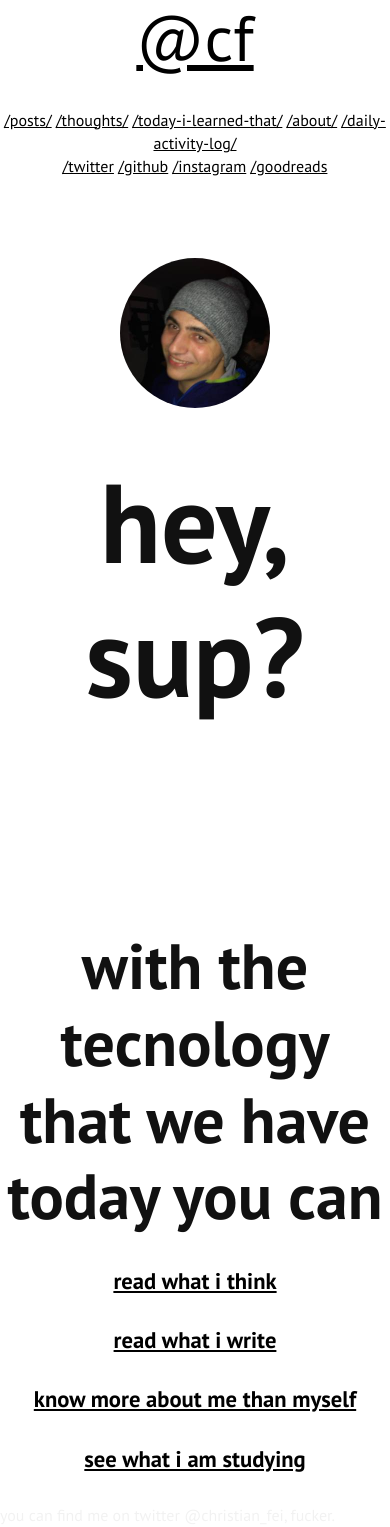
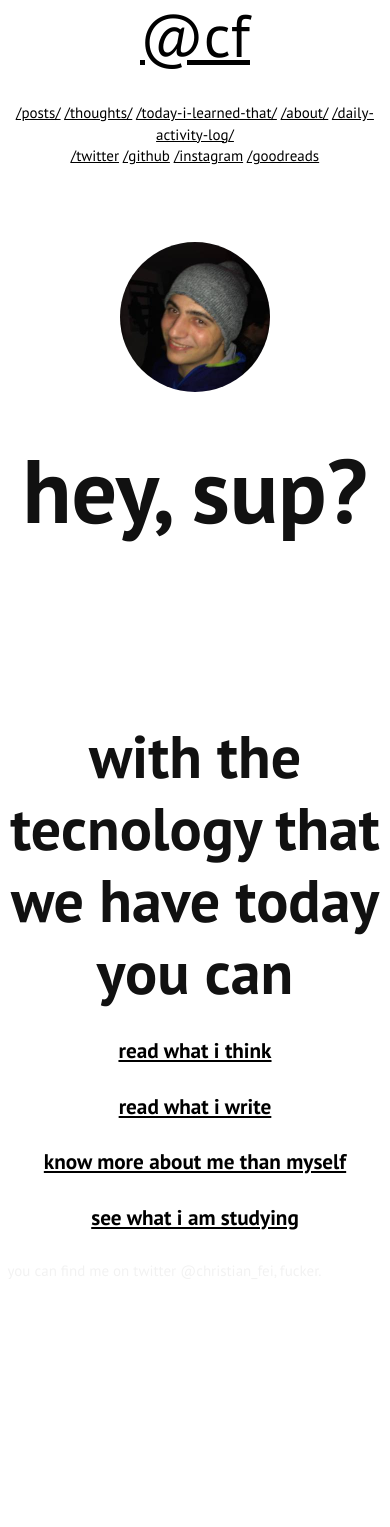
Before and after one commit to christian-fei/christian-fei.github.io-pandoc, a Jekyll site: the page built from index.html, in a window 390 px wide. Built offline with Jekyll 4.4.1, drawn with Linux system fonts in a browser that asks for light colours; Markdown is read by kramdown in place of the engine named in the settings; after the commit the page ends 1282 px from its top, so only the background shows below that.

Commit message:
more resp typography

```diff
--- a/assets/css/main.css
+++ b/assets/css/main.css
@@ -1,12 +1,15 @@
-html {font-size: 1em;}
+html {font-size: 16px;}
 
 body {
   font-family: 'PT Sans', 'Ubuntu', sans-serif;
-  font-size: 16px;
+  font-size: 1em;
   font-weight: 400;
   line-height: 1.45;
   color: #333;
+  padding-left: 0.5em;
+  padding-right: 0.5em;
 }
+
 
 p {margin-bottom: 1.3em;}
 
@@ -108,3 +111,16 @@ main img {
   width: 150px;
   border-radius: 50%;
 }
+
+
+
+
+
+
+@media all and (max-width: 768px) {
+  html {
+    font-size: 15px;
+  }
+
+  .giant {font-size: 6em;}
+}
```
